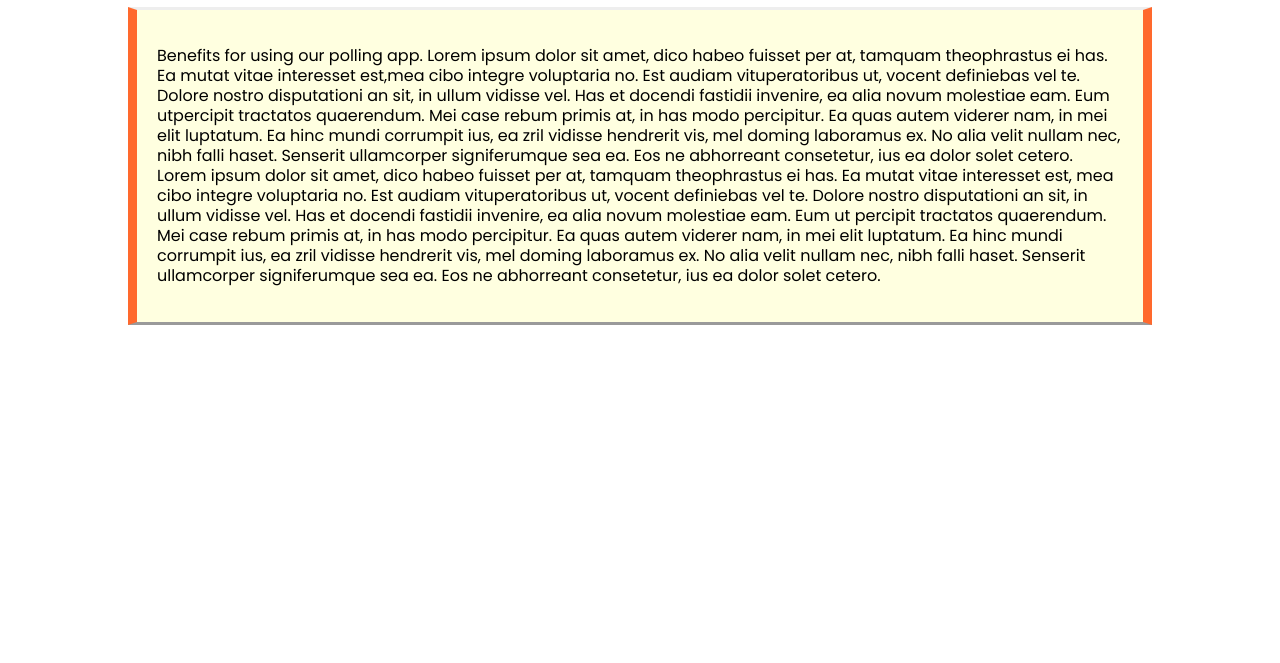
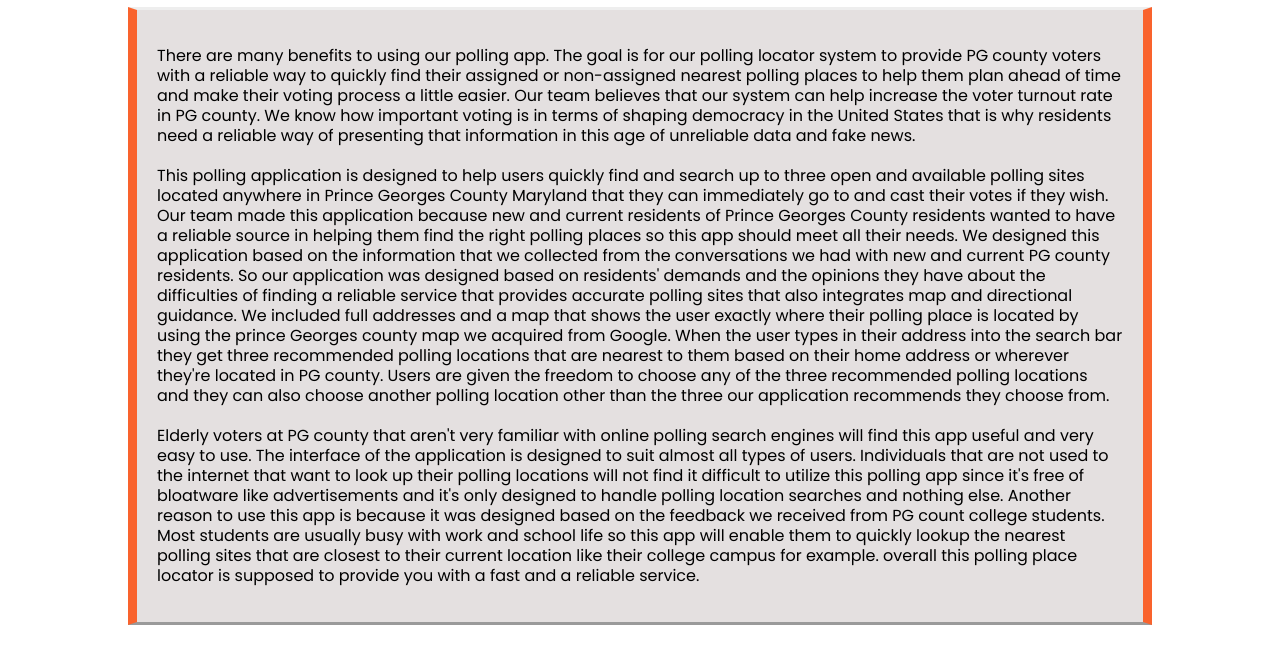
Before and after one commit to aquat3/PG-County-Polling-places, a website: page views/docs.html in a window 1280 px wide. Both pictures are taken after a click on the link "Why to use". Shown: the part 151-814 px from the top of the page. Drawn offline with nearby package versions, Linux system fonts and the light colour scheme.

Commit message:
Updated the documentation page. but it still needs more info.

```diff
--- a/views/docs.html
+++ b/views/docs.html
@@ -66,22 +66,9 @@
         <div class="header_doc">Getting Started</div>
         <div class="content">
           <p id="Getting Started">
-            Getting started with our polling app. Lorem ipsum dolor sit amet, dico habeo fuisset per at, tamquam theophrastus ei has. Ea mutat vitae
-            interesset est,
-            mea cibo integre voluptaria no. Est audiam vituperatoribus ut, vocent definiebas vel te. Dolore nostro
-            disputationi an sit, in ullum vidisse vel. Has et docendi fastidii invenire, ea alia novum molestiae eam.
-            Eum ut percipit tractatos quaerendum.
-            Mei case rebum primis at, in has modo percipitur. Ea quas autem viderer nam, in mei elit luptatum. Ea hinc
-            mundi corrumpit ius, ea zril vidisse hendrerit vis, mel doming laboramus ex. No alia velit nullam nec, nibh falli
-            haset. Senserit ullamcorper signiferumque sea ea. Eos ne abhorreant consetetur, ius ea dolor solet cetero.
-            Lorem ipsum dolor sit amet, dico habeo fuisset per at, tamquam theophrastus ei has. Ea mutat vitae
-            interesset est,
-            mea cibo integre voluptaria no. Est audiam vituperatoribus ut, vocent definiebas vel te. Dolore nostro
-            disputationi an sit, in ullum vidisse vel. Has et docendi fastidii invenire, ea alia novum molestiae eam.
-            Eum ut percipit tractatos quaerendum.
-            Mei case rebum primis at, in has modo percipitur. Ea quas autem viderer nam, in mei elit luptatum. Ea hinc
-            mundi corrumpit ius, ea zril vidisse hendrerit vis, mel doming laboramus ex. No alia velit nullam nec, nibh falli
-            haset. Senserit ullamcorper signiferumque sea ea. Eos ne abhorreant consetetur, ius ea dolor solet cetero.
+            Getting started with our polling app. <b>Document what your endpoints(3) do. What does it do when you hit them.</b>
+            Our polling locator app is integrated with three different end points. The first endpoint is connected to the about page...........
+
           </p>
         </div>
       </div>
@@ -90,22 +77,10 @@
         <div class="header_doc">How to use</div>
         <div class="content_doc">
           <p id="How to use">
-            This is how you use the polling app. Lorem ipsum dolor sit amet, dico habeo fuisset per at, tamquam theophrastus ei has. Ea mutat vitae
-            interesset est,
-            mea cibo integre voluptaria no. Est audiam vituperatoribus ut, vocent definiebas vel te. Dolore nostro
-            disputationi an sit, in ullum vidisse vel. Has et docendi fastidii invenire, ea alia novum molestiae eam.
-            Eum ut percipit tractatos quaerendum.
-            Mei case rebum primis at, in has modo percipitur. Ea quas autem viderer nam, in mei elit luptatum. Ea hinc
-            mundi corrumpit ius, ea zril vidisse hendrerit vis, mel doming laboramus ex. No alia velit nullam nec, nibh falli
-            haset. Senserit ullamcorper signiferumque sea ea. Eos ne abhorreant consetetur, ius ea dolor solet cetero.
-            Lorem ipsum dolor sit amet, dico habeo fuisset per at, tamquam theophrastus ei has. Ea mutat vitae
-            interesset est,
-            mea cibo integre voluptaria no. Est audiam vituperatoribus ut, vocent definiebas vel te. Dolore nostro
-            disputationi an sit, in ullum vidisse vel. Has et docendi fastidii invenire, ea alia novum molestiae eam.
-            Eum ut percipit tractatos quaerendum.
-            Mei case rebum primis at, in has modo percipitur. Ea quas autem viderer nam, in mei elit luptatum. Ea hinc
-            mundi corrumpit ius, ea zril vidisse hendrerit vis, mel doming laboramus ex. No alia velit nullam nec, nibh falli
-            haset. Senserit ullamcorper signiferumque sea ea. Eos ne abhorreant consetetur, ius ea dolor solet cetero.
+            This is how you use the polling app. The first step is to type in your address in the search bar that is located on the homepage
+            of the polling site application. The address that you type into the search bar can be your home address or the address of your current location
+            but ensure that the address is a PG county address in order to get the best polling place results...............
+
           </p>
         </div>
       </div>
@@ -114,21 +89,31 @@
         <div class="header_doc">Why to use</div>
         <div class="content_doc">
           <p id="Why to use">
-            Benefits for using our polling app. Lorem ipsum dolor sit amet, dico habeo fuisset per at, tamquam theophrastus ei has. Ea mutat vitae
-            interesset est,mea cibo integre voluptaria no. Est audiam vituperatoribus ut, vocent definiebas vel te. Dolore nostro
-            disputationi an sit, in ullum vidisse vel. Has et docendi fastidii invenire, ea alia novum molestiae eam.
-            Eum utpercipit tractatos quaerendum.
-            Mei case rebum primis at, in has modo percipitur. Ea quas autem viderer nam, in mei elit luptatum. Ea hinc
-            mundi corrumpit ius, ea zril vidisse hendrerit vis, mel doming laboramus ex. No alia velit nullam nec, nibh falli
-            haset. Senserit ullamcorper signiferumque sea ea. Eos ne abhorreant consetetur, ius ea dolor solet cetero.
-            Lorem ipsum dolor sit amet, dico habeo fuisset per at, tamquam theophrastus ei has. Ea mutat vitae
-            interesset est,
-            mea cibo integre voluptaria no. Est audiam vituperatoribus ut, vocent definiebas vel te. Dolore nostro
-            disputationi an sit, in ullum vidisse vel. Has et docendi fastidii invenire, ea alia novum molestiae eam.
-            Eum ut percipit tractatos quaerendum.
-            Mei case rebum primis at, in has modo percipitur. Ea quas autem viderer nam, in mei elit luptatum. Ea hinc
-            mundi corrumpit ius, ea zril vidisse hendrerit vis, mel doming laboramus ex. No alia velit nullam nec, nibh falli
-            haset. Senserit ullamcorper signiferumque sea ea. Eos ne abhorreant consetetur, ius ea dolor solet cetero.
+            There are many benefits to using our polling app. The goal is for our polling locator system to provide PG county
+            voters with a reliable way to quickly find their assigned or non-assigned nearest polling places to help them plan
+            ahead of time and make their voting process a little easier. Our team believes that our system can help increase the voter
+            turnout rate in PG county. We know how important voting is in terms of shaping democracy in the United States that is why
+            residents need a reliable way of presenting that information in this age of unreliable data and fake news. <br><br>
+            This polling application is designed to help users quickly find and search up to three open and available polling sites
+            located anywhere in Prince Georges County Maryland that they can immediately go to and cast their votes if they wish.
+            Our team made this application because new and current residents of Prince Georges County residents wanted to have a
+            reliable source in helping them find the right polling places so this app should meet all their needs. We designed this application
+            based on the information that we collected from the conversations we had with new and current PG county residents.
+            So our application was designed based on residents' demands and the opinions they have about the difficulties of
+            finding a reliable service that provides accurate polling sites that also integrates map and directional guidance.
+            We included full addresses and a map that shows the user exactly where their polling place is located by using the prince Georges
+            county map we acquired from Google. When the user types in their address into the search bar they get three recommended
+            polling locations that are nearest to them based on their home address or wherever they're located in PG county.
+            Users are given the freedom to choose any of the three recommended polling locations and they can also choose another
+            polling location other than the three our application recommends they choose from.<br><br>
+            Elderly voters at PG county that aren't very familiar with online polling search engines will find this app
+            useful and very easy to use. The interface of the application is designed to suit almost all types of users.
+            Individuals that are not used to the internet that want to look up their polling locations will not find it
+            difficult to utilize this polling app since it's free of bloatware like advertisements and it's only designed
+            to handle polling location searches and nothing else.  Another reason to use this app is because it was designed
+            based on the feedback we received from PG count college students. Most students are usually busy with work and school life
+            so this app will enable them to quickly lookup the nearest polling sites that are closest to their current location like
+            their college campus for example. overall this polling place locator is supposed to provide you with a fast and a reliable service.
           </p>
         </div>
       </div>
--- a/views/styles.css
+++ b/views/styles.css
@@ -175,7 +175,7 @@ body {
 .content,
 .content_doc {
   border-style: outset;
-  background-color: lightyellow;
+  background-color:rgb(228, 224, 224);
   border-left: 9px solid rgba(255, 68, 0, 0.801);
   border-right: 9px solid rgba(255, 68, 0, 0.801);
   padding: 20px;
```
